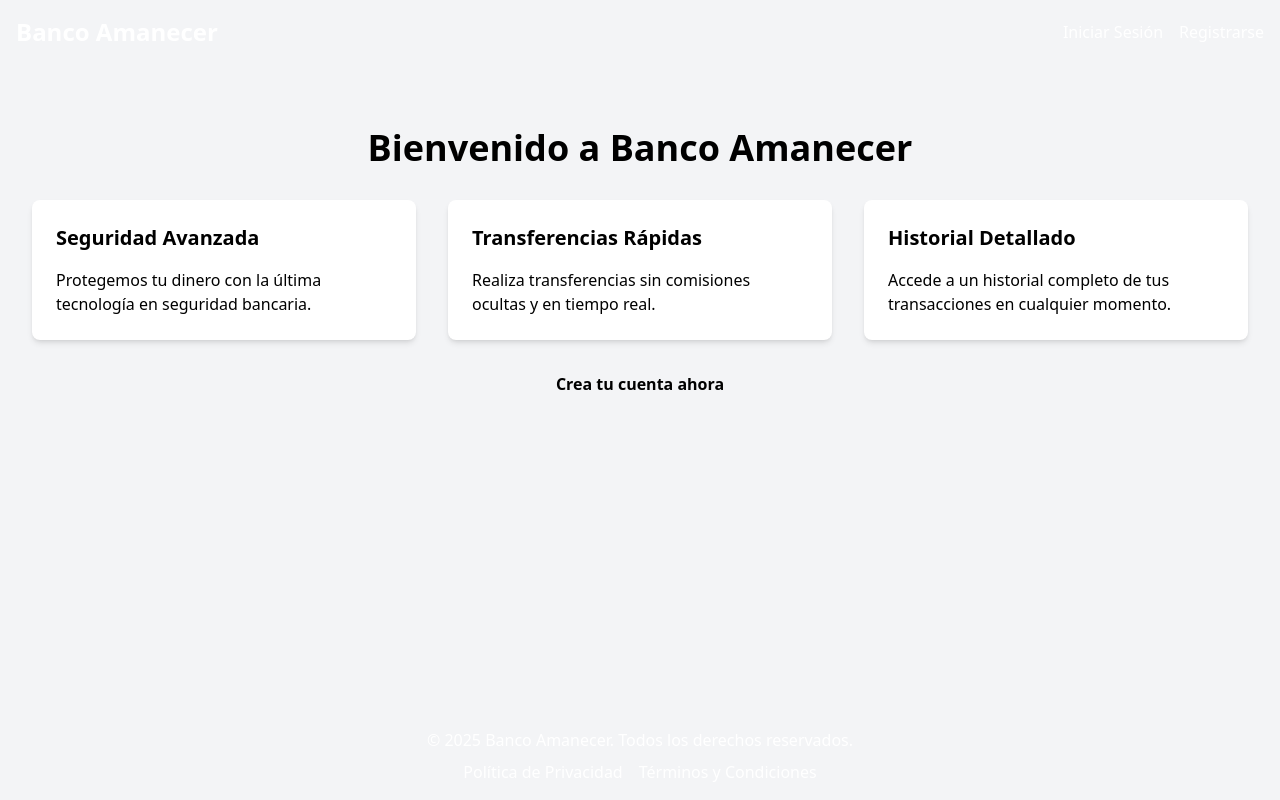
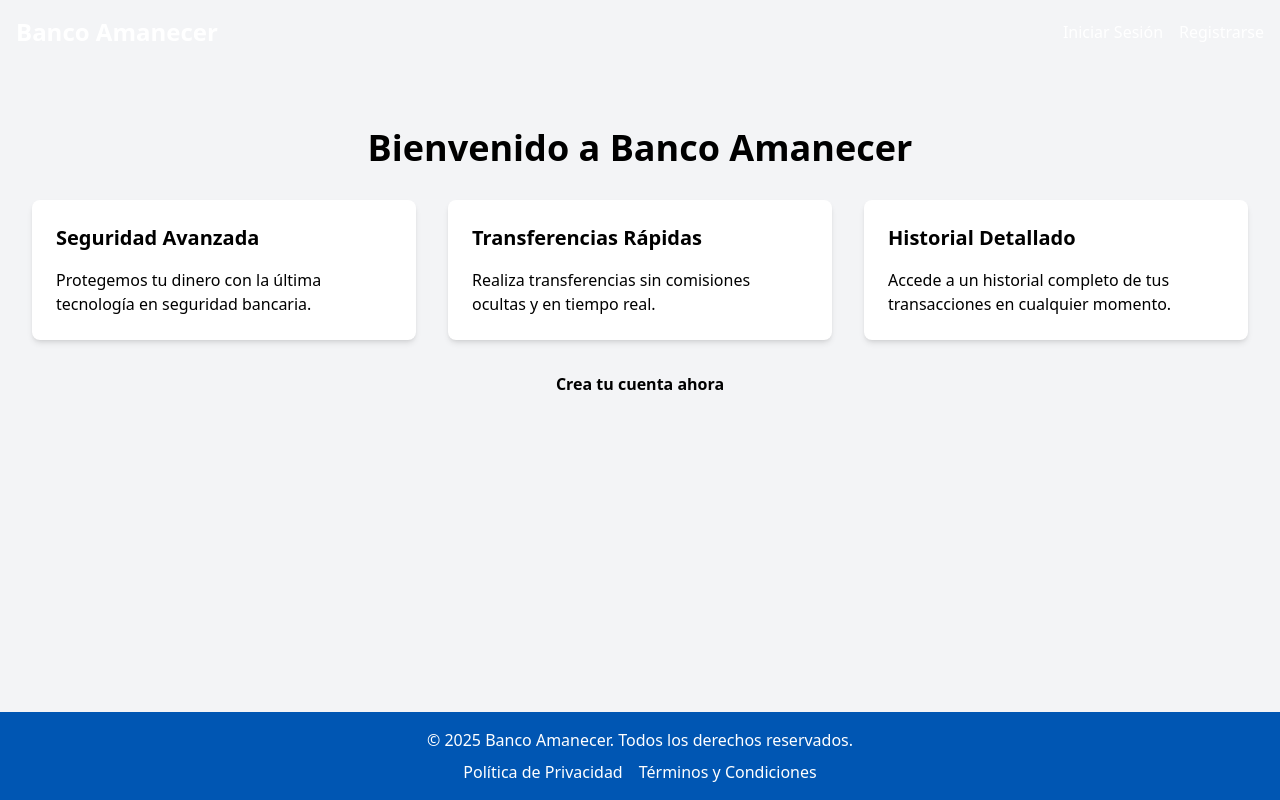
Before and after one commit to No-Country-simulation/equipo-c24-58-n-webapp, a React (Vite) app in the folder front/: page / in a window 1280 px wide. Built offline with nearby package versions, Linux system fonts and the light colour scheme.

Commit message:
Actualizar color de fondo del pie de página

```diff
--- a/front/src/components/Footer.jsx
+++ b/front/src/components/Footer.jsx
@@ -1,6 +1,6 @@
 function Footer() {
   return (
-    <footer className="bg-primary text-white p-4 mt-8">
+    <footer className="bg-[#0056b3] text-white p-4 mt-8">
       <div className="container mx-auto text-center">
         <p>&copy; 2025 Banco Amanecer. Todos los derechos reservados.</p>
         <div className="mt-2">
```
